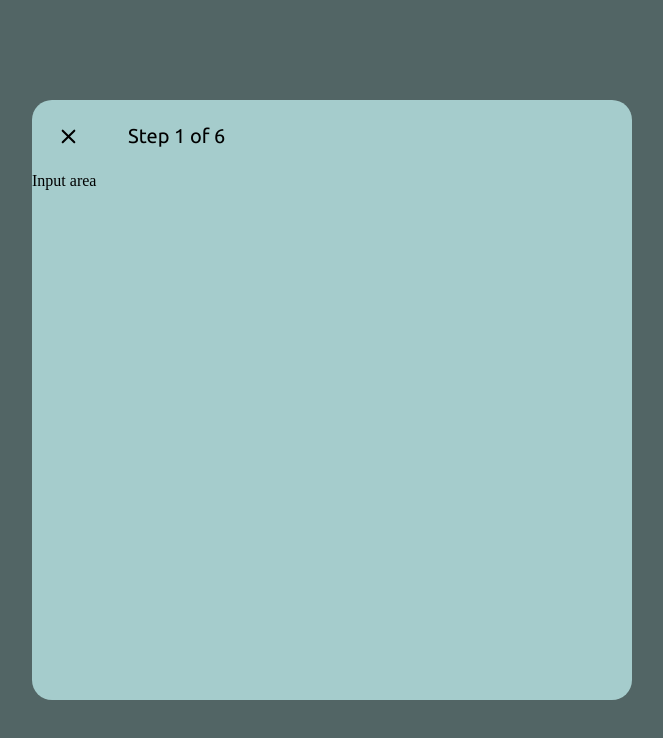
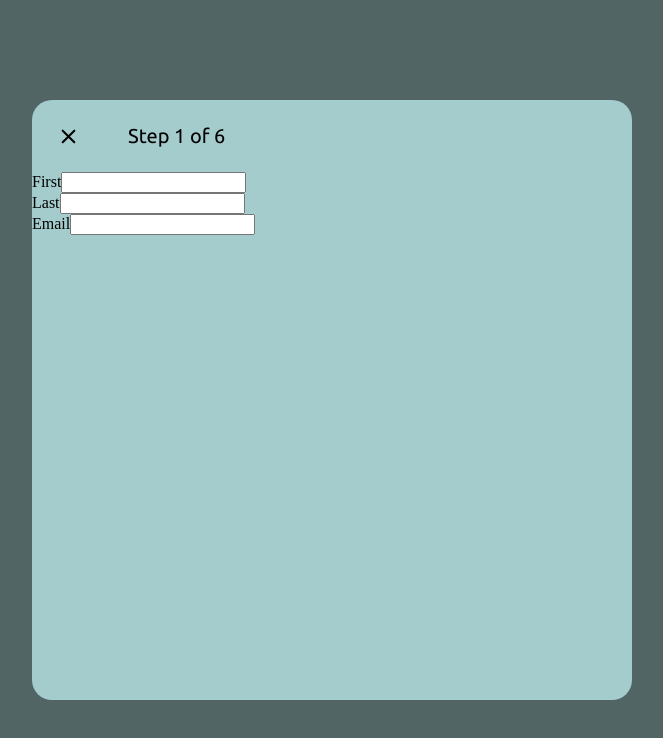
Before and after one commit to Kribbz0r/TwitterFrontend, a React (Create React App) app: page / in a window 1280 px wide. Both pictures are taken after a click on the element 376 px from the left and 136 px from the top of the page. Shown: the top 738 px of the page, without its empty margins (308-971 px from the left). Built offline with nearby package versions, Linux system fonts and the light colour scheme.

Commit message:
adds working input fields

```diff
--- /dev/null
+++ b/src/components/modal/textInput/TextInput.tsx
@@ -0,0 +1,34 @@
+import React, { useState, useEffect } from 'react'
+
+interface TextInputProps {
+    name: string
+    label: string
+    errorMessage: string
+    onChange(e: React.ChangeEvent<HTMLInputElement>): void
+    maxLength?: number
+    validator?(value: string): boolean
+
+
+}
+
+export const TextInput: React.FC<TextInputProps> = ({ name, label, errorMessage, onChange, maxLength, validator }) => {
+
+    const [inputValue, setInputValue] = useState<string>("");
+    const updateInput = (e: React.ChangeEvent<HTMLInputElement>) => {
+        onChange(e);
+        setInputValue(e.target.value)
+    }
+
+
+    return (
+        <div className='textInput'>
+            <div>
+                <span>
+                    {label}
+                    <input name={name} onChange={updateInput} />
+                </span>
+            </div>
+
+        </div>
+    )
+}
--- a/src/features/register/components/registerModal/forms/FormOne.tsx
+++ b/src/features/register/components/registerModal/forms/FormOne.tsx
@@ -1,12 +1,39 @@
-import React from 'react'
+import React, { useState, useEffect } from 'react'
+import { TextInput } from '../../../../../components/modal/textInput/TextInput'
 import './formOne.css'
+
+interface FormOneState {
+    firstName: string;
+    lastName: string;
+    email: string;
+    dateOfBirth: string;
+}
 
 
 export const FormOne: React.FC = () => {
+
+    const [stepOneState, setStepOneState] = useState<FormOneState>({
+        firstName: "",
+        lastName: "",
+        email: "",
+        dateOfBirth: ""
+    });
+
+
+    const updateUser = (e: React.ChangeEvent<HTMLInputElement>): void => {
+        setStepOneState({ ...stepOneState, [e.target.name]: e.target.value });
+    }
+
+    useEffect(() => {
+        console.log("New State: ", stepOneState);
+    }, [stepOneState])
+
     return (
         <div className='registerStepOneContainer'>
             <div className='registerStepOneContent'>
-                Input area
+                <TextInput name={"firstName"} label={'First'} errorMessage={'Enter your name, please'} onChange={updateUser} />
+                <TextInput name={"lastName"} label={'Last'} errorMessage={'Enter your surname, please'} onChange={updateUser} />
+                <TextInput name={"email"} label={'Email'} errorMessage={'Enter your email, please'} onChange={updateUser} />
             </div>
 
         </div>
```
